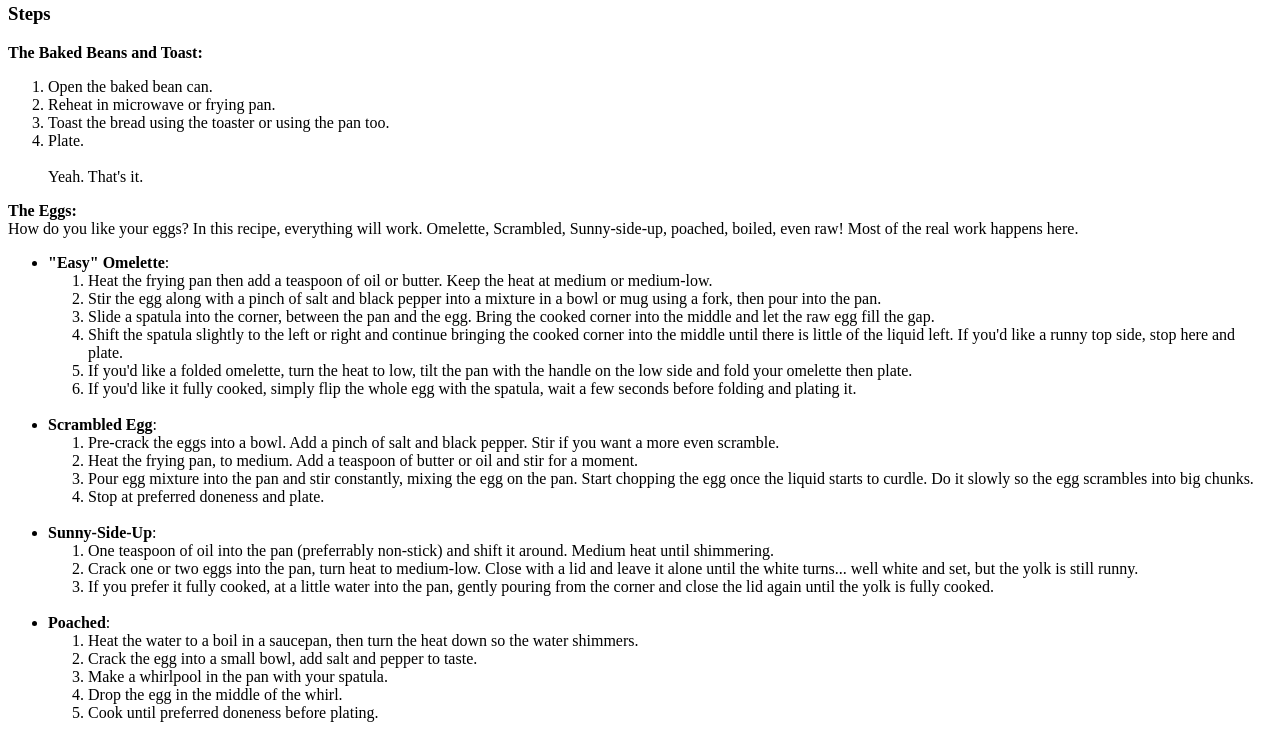
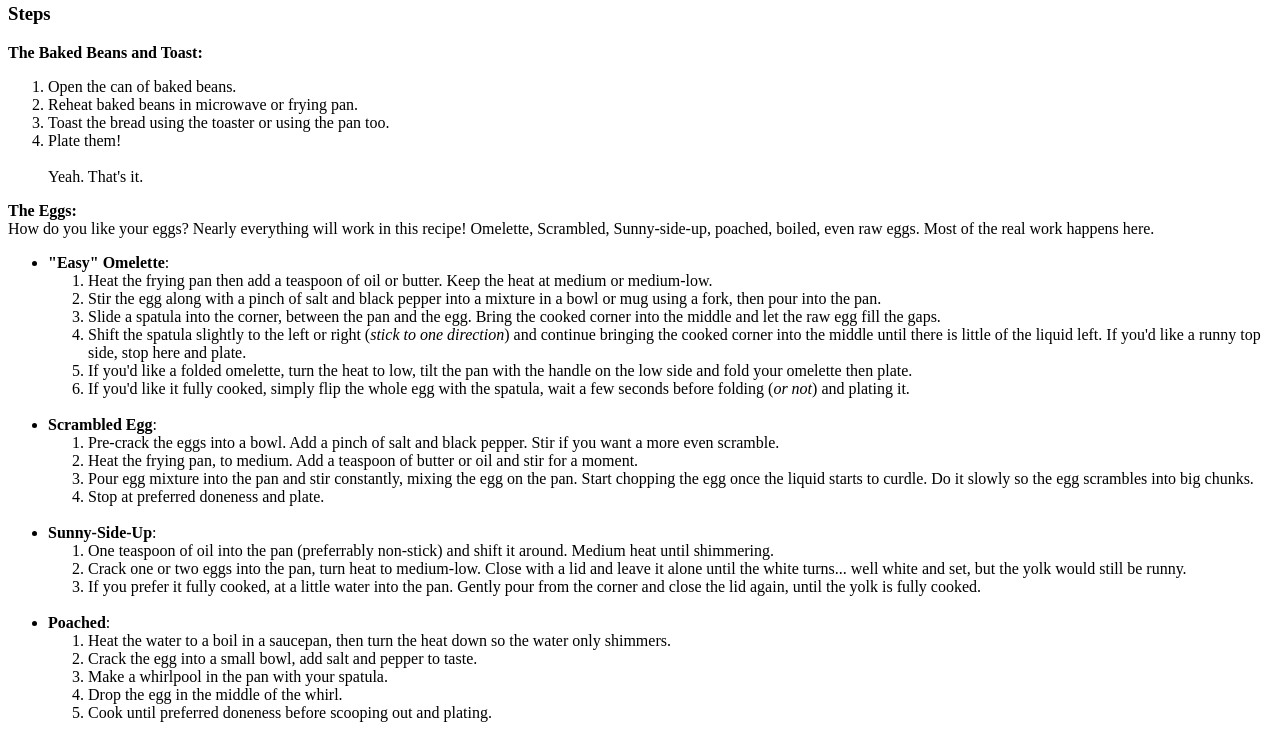
Before and after one commit to viervinteun/odin-recipes, a plain HTML site: page recipes/egg-n-bakebeans.html in a window 1280 px wide. Shown: the part 772-1509 px from the top of the page. Drawn offline with Linux system fonts and the light colour scheme.

Commit message:
Grammar & Typo fix egg-n-bakebeans.html

```diff
--- a/recipes/egg-n-bakebeans.html
+++ b/recipes/egg-n-bakebeans.html
@@ -41,10 +41,10 @@
         <strong>The Baked Beans and Toast:</strong>
         </p>
         <ol>
-            <li>Open the baked bean can.</li>
-            <li>Reheat in microwave or frying pan.</li>
+            <li>Open the can of baked beans.</li>
+            <li>Reheat baked beans in microwave or frying pan.</li>
             <li>Toast the bread using the toaster or using the pan too.</li>
-            <li>Plate.</li>
+            <li>Plate them!</li>
             <br>
             Yeah. That's it.
         </ol>
@@ -52,7 +52,7 @@
         <p>
             <strong>The Eggs:</strong>
             <br>
-            How do you like your eggs? In this recipe, everything will work. Omelette, Scrambled, Sunny-side-up, poached, boiled, even raw! Most of the real work happens here.
+            How do you like your eggs? Nearly everything will work in this recipe! Omelette, Scrambled, Sunny-side-up, poached, boiled, even raw eggs. Most of the real work happens here.
         </p>
         <ul>
             <li>
@@ -60,12 +60,12 @@
                 <ol>
                     <li>Heat the frying pan then add a teaspoon of oil or butter. Keep the heat at medium or medium-low.</li>
                     <li>Stir the egg along with a pinch of salt and black pepper into a mixture in a bowl or mug using a fork, then pour into the pan.</li>
-                    <li>Slide a spatula into the corner, between the pan and the egg. Bring the cooked corner into the middle and let the raw egg fill the gap.
+                    <li>Slide a spatula into the corner, between the pan and the egg. Bring the cooked corner into the middle and let the raw egg fill the gaps.
                     </li>
-                    <li>Shift the spatula slightly to the left or right and continue bringing the cooked corner into the middle until there is little of the liquid left. If you'd like a runny top side, stop here and plate.
+                    <li>Shift the spatula slightly to the left or right (<em>stick to one direction</em>) and continue bringing the cooked corner into the middle until there is little of the liquid left. If you'd like a runny top side, stop here and plate.
                     </li>
                     <li>If you'd like a folded omelette, turn the heat to low, tilt the pan with the handle on the low side and fold your omelette then plate.</li>
-                    <li>If you'd like it fully cooked, simply flip the whole egg with the spatula, wait a few seconds before folding and plating it.</li>
+                    <li>If you'd like it fully cooked, simply flip the whole egg with the spatula, wait a few seconds before folding (<em>or not</em>) and plating it.</li>
                 </ol>
             </li>
             <br>
@@ -83,28 +83,28 @@
                 <strong>Sunny-Side-Up</strong>:
                 <ol>
                     <li>One teaspoon of oil into the pan (preferrably non-stick) and shift it around. Medium heat until shimmering.</li>
-                    <li>Crack one or two eggs into the pan, turn heat to medium-low. Close with a lid and leave it alone until the white turns... well white and set, but the yolk is still runny.</li>
-                    <li>If you prefer it fully cooked, at a little water into the pan, gently pouring from the corner and close the lid again until the yolk is fully cooked.</li>
+                    <li>Crack one or two eggs into the pan, turn heat to medium-low. Close with a lid and leave it alone until the white turns... well white and set, but the yolk would still be runny.</li>
+                    <li>If you prefer it fully cooked, at a little water into the pan. Gently pour from the corner and close the lid again, until the yolk is fully cooked.</li>
                 </ol>
             </li>
             <br>
             <li>
                 <strong>Poached</strong>:
                 <ol>
-                    <li>Heat the water to a boil in a saucepan, then turn the heat down so the water shimmers.</li>
+                    <li>Heat the water to a boil in a saucepan, then turn the heat down so the water only shimmers.</li>
                     <li>Crack the egg into a small bowl, add salt and pepper to taste.</li>
                     <li>Make a whirlpool in the pan with your spatula.</li>
                     <li>Drop the egg in the middle of the whirl.</li>
-                    <li>Cook until preferred doneness before plating.</li>
+                    <li>Cook until preferred doneness before scooping out and plating.</li>
                 </ol>
             </li>
             <br>
             <li>
                 <strong>Boiled</strong>:
                 <ol>
-                    <li>Heat the water to a boil in a saucpan.</li>
-                    <li>Drop the egg gently using a laddle so it doesn't crack.</li>
-                    <li>Cook to desired doneness, then plate. Every stove is different so experiment!
+                    <li>Heat the water to a boil in a saucepan.</li>
+                    <li>Lower the egg gently using a laddle so it doesn't crack.</li>
+                    <li>Cook to desired doneness, then plate. Every stove is different so experiment with cooking duration.
                         <br>
                         <img src="../images/boil-egg.jpg" alt="soft to hard boiled egg" width="512px">
                     </li>
@@ -118,7 +118,7 @@
                     <li>Crack the egg into the plate or right on top of your baked beans.</li>
                 </ol>
 
-                That's it! Pick the cooking method you'd like, plate, and enjoy.
+                That's it! Pick the cooking method you'd like, plate with the baked beans and bread, then add whatever condiment you'd like. I highly suggest mayonaise. Enjoy!
             </li>
 
             <p>
```
